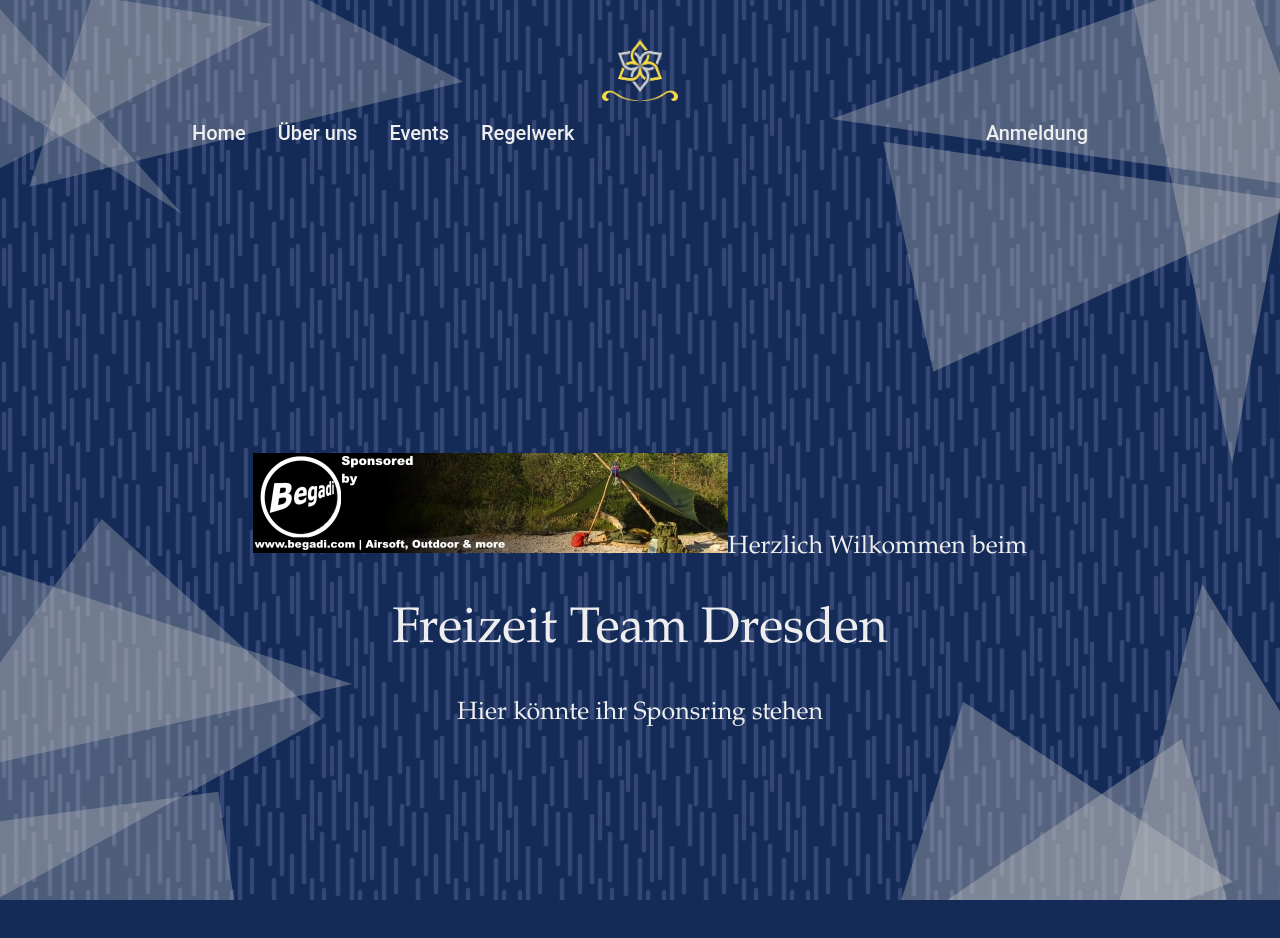
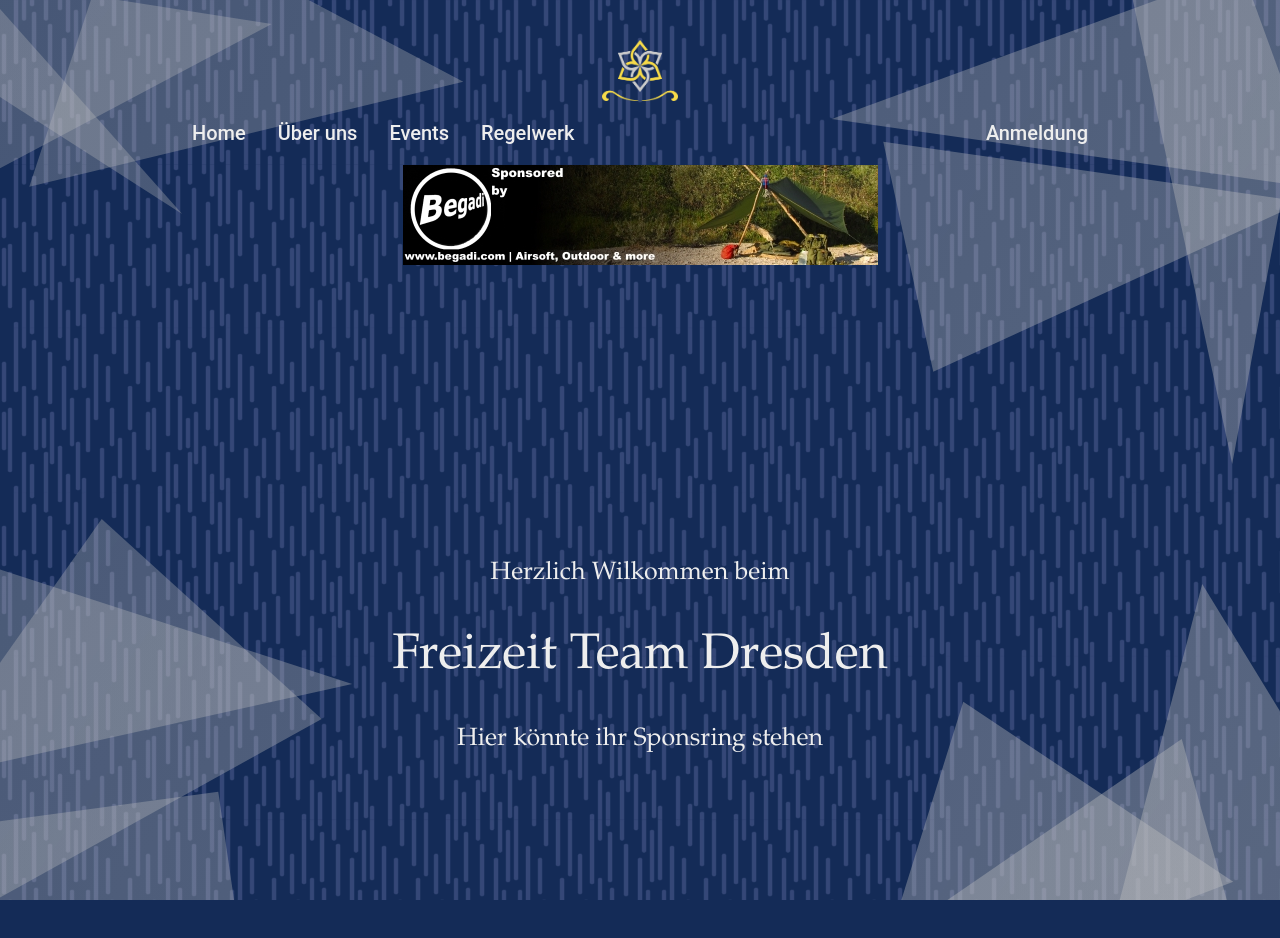
Before and after one commit to freizeit-team-dresden/airsoft, an Angular app: page /#/ in a window 1280 px wide. Shown: the top 938 px of the page. Built offline with nearby package versions, Linux system fonts and the light colour scheme.

Commit message:
Update home.component.html

```diff
--- a/src/app/home/home.component.html
+++ b/src/app/home/home.component.html
@@ -1,5 +1,6 @@
+<a href="https://www.begadi.com" target="_blank"><img src="assets/100x475_waagrecht_11.jpg" class="photo" style="width: 475px; height: 100px;"/></a>
+
 <div class="heading">
-  <a href="https://www.begadi.com" target="_blank"><img src="assets/100x475_waagrecht_11.jpg" class="photo" style="width: 475px; height: 100px;"/></a>
   <span class="subtitle">Herzlich Wilkommen beim </span>
     <br><br><br>
     <span class="title">Freizeit Team Dresden</span>
```
